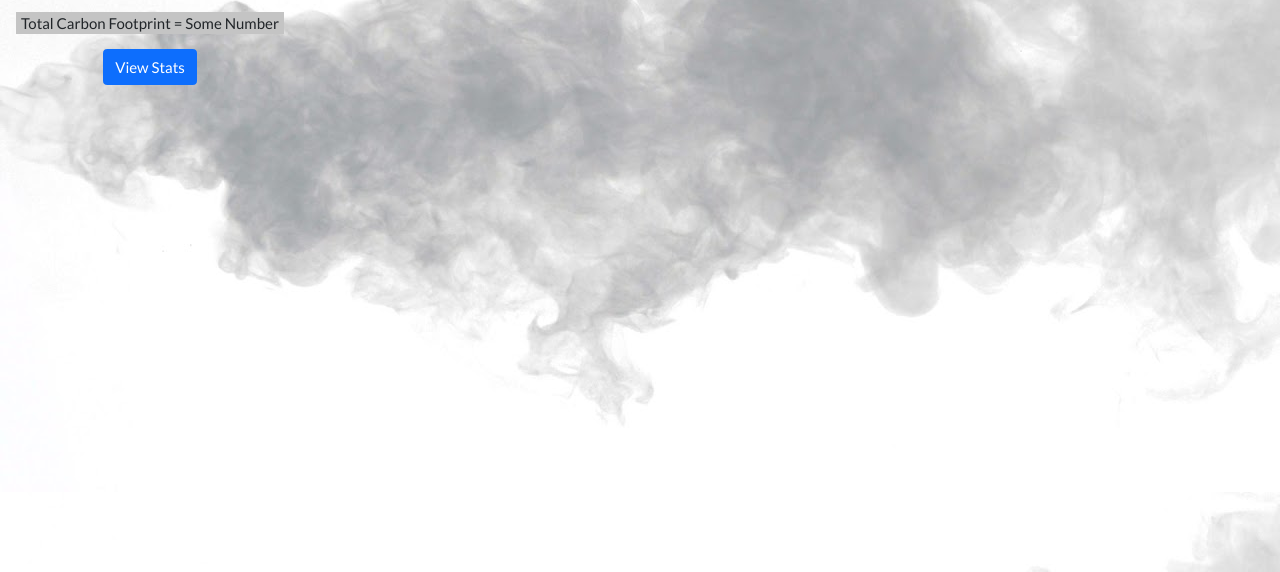
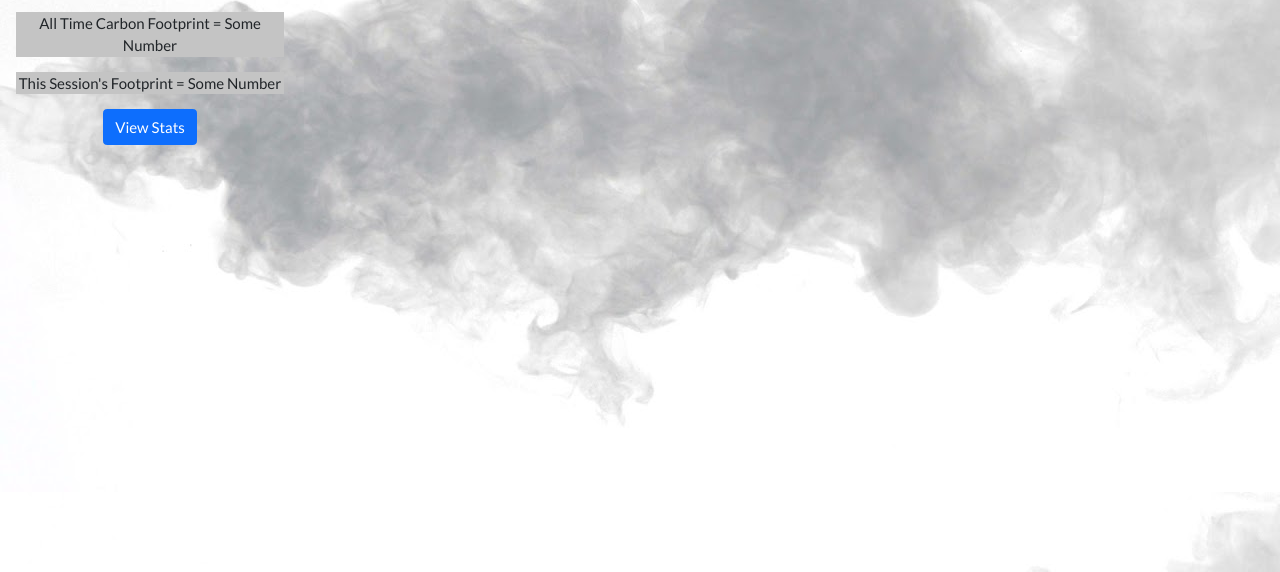
Before and after one commit to SidWorks01/trinit_dem_dev02, a browser extension: page extension/index.html in a window 1280 px wide. Shown: the part 228-800 px from the top of the page. Drawn offline with nearby package versions, Linux system fonts and the light colour scheme.

```diff
--- a/extension/index.html
+++ b/extension/index.html
@@ -29,7 +29,10 @@
         <h2 class="w3-wide">Carbon Footprint Detector</h2>
         <p class="w3-opacity"><i>1 GB of data from the internet emits 11 grams of
                 CO2-equivalents.</i></p>
-        <p class="w3-justify w3-center" style="background-color: rgb(196, 196, 196);"> Total Carbon Footprint = Some
+        <p class="w3-justify w3-center" style="background-color: rgb(196, 196, 196);"> All Time Carbon Footprint = Some
+            Number
+        </p>
+        <p class="w3-justify w3-center" style="background-color: rgb(196, 196, 196);"> This Session's Footprint = Some
             Number
         </p>
         <a class="btn btn-primary" href="stats.html" target="_blank" rel="noopener noreferrer" role="button">View
```
Also changed, not shown: extension/stats.html (+2 -2 lines).
